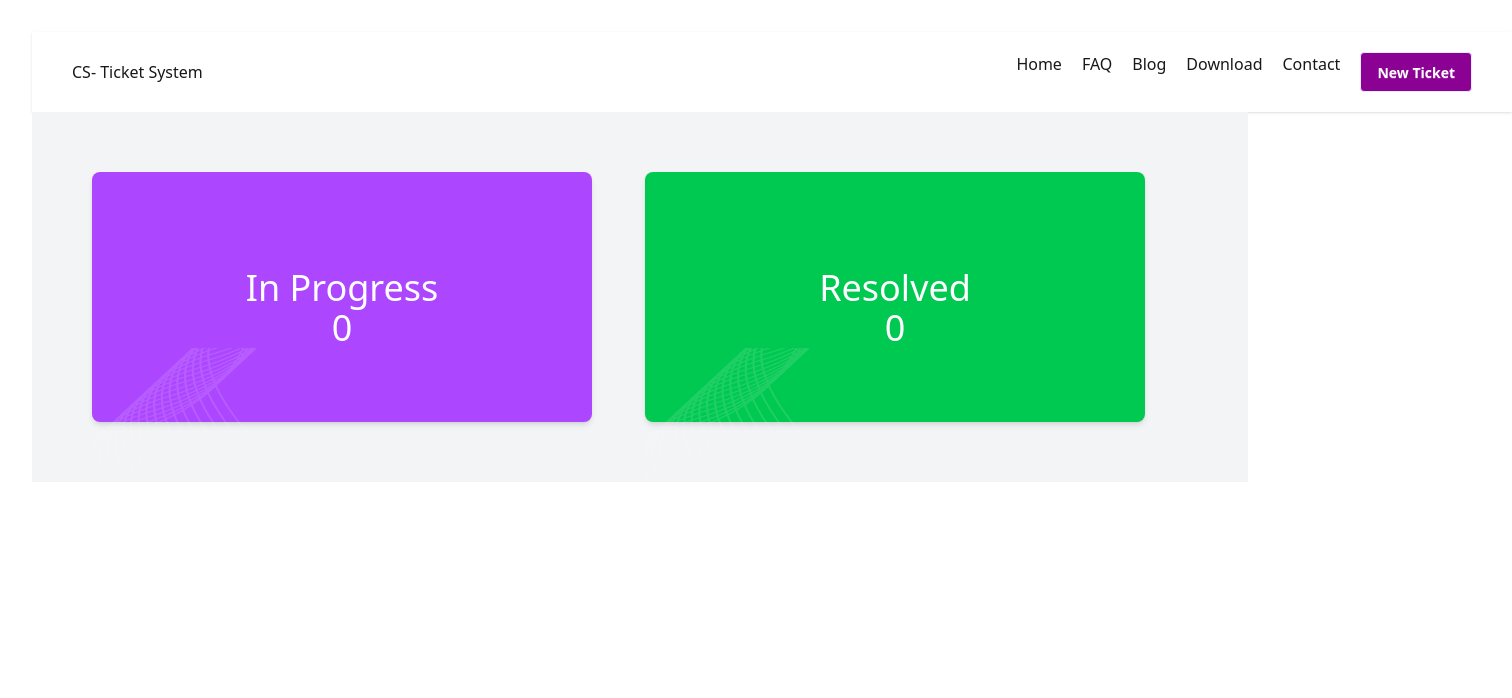
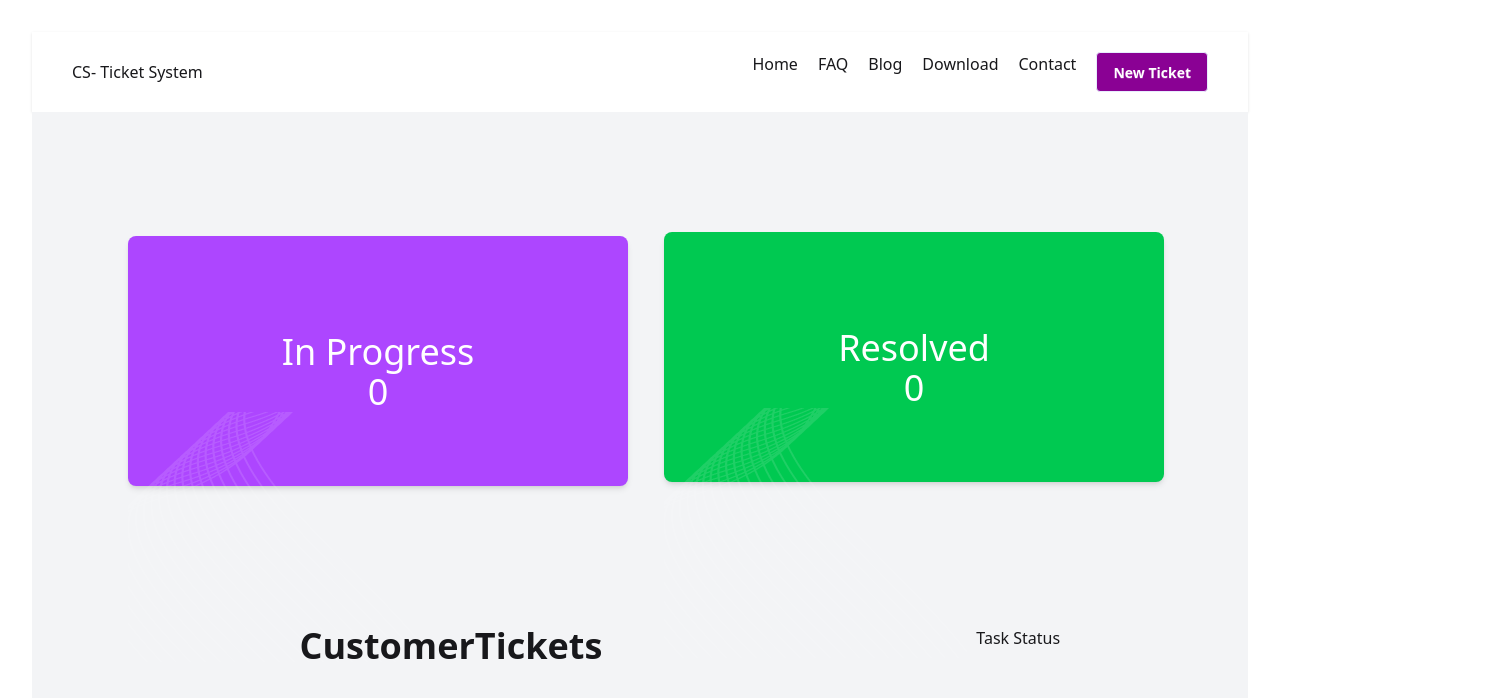
Before and after one commit to sahaantara-ops/Customer-support-assignmentt, a React (Vite) app: page / in a window 1280 px wide. Shown: the top 698 px of the page, 1512 px wide, since content can reach past the window. Built offline with nearby package versions, Linux system fonts and the light colour scheme.

Commit message:
added herosection

```diff
--- a/package.json
+++ b/package.json
@@ -11,6 +11,7 @@
   },
   "dependencies": {
     "@tailwindcss/vite": "^4.1.17",
+    "lucide-react": "^0.553.0",
     "react": "^19.1.1",
     "react-dom": "^19.1.1",
     "tailwindcss": "^4.1.17"
--- /dev/null
+++ b/public/public.json
@@ -0,0 +1,139 @@
+{
+  "ticketDetails": [
+    {
+      "ticketId": 1,
+      "ticketTitle": "Login page not loading",
+      "ticketDescription": "The login page shows a blank screen after clicking the login button.",
+      "ticketCustomer": "Alice Johnson",
+      "ticketPriority": "High",
+      "ticketStatus": "Open",
+      "ticketCreatedAt": "2025-11-05T09:32:00Z"
+    },
+    {
+      "ticketId": 2,
+      "ticketTitle": "Unable to reset password",
+      "ticketDescription": "Password reset link expires instantly after clicking.",
+      "ticketCustomer": "Mark Taylor",
+      "ticketPriority": "Medium",
+      "ticketStatus": "In Progress",
+      "ticketCreatedAt": "2025-11-06T14:12:00Z"
+    },
+    {
+      "ticketId": 3,
+      "ticketTitle": "Payment gateway timeout",
+      "ticketDescription": "Checkout process hangs after selecting payment method.",
+      "ticketCustomer": "Sophie Lee",
+      "ticketPriority": "High",
+      "ticketStatus": "Open",
+      "ticketCreatedAt": "2025-11-07T10:45:00Z"
+    },
+    {
+      "ticketId": 4,
+      "ticketTitle": "Profile picture not updating",
+      "ticketDescription": "New profile photo upload doesn’t reflect immediately.",
+      "ticketCustomer": "Daniel Roberts",
+      "ticketPriority": "Low",
+      "ticketStatus": "Closed",
+      "ticketCreatedAt": "2025-10-29T16:20:00Z"
+    },
+    {
+      "ticketId": 5,
+      "ticketTitle": "Mobile app crashes on startup",
+      "ticketDescription": "App crashes immediately on Android 14 devices.",
+      "ticketCustomer": "Emma Watson",
+      "ticketPriority": "Critical",
+      "ticketStatus": "Open",
+      "ticketCreatedAt": "2025-11-03T07:58:00Z"
+    },
+    {
+      "ticketId": 6,
+      "ticketTitle": "Order history not displaying",
+      "ticketDescription": "Order history page shows an empty list for active users.",
+      "ticketCustomer": "Liam Brown",
+      "ticketPriority": "Medium",
+      "ticketStatus": "In Progress",
+      "ticketCreatedAt": "2025-11-08T12:17:00Z"
+    },
+    {
+      "ticketId": 7,
+      "ticketTitle": "Email notifications not received",
+      "ticketDescription": "User is not receiving confirmation or status update emails.",
+      "ticketCustomer": "Olivia Davis",
+      "ticketPriority": "Low",
+      "ticketStatus": "Open",
+      "ticketCreatedAt": "2025-11-09T11:00:00Z"
+    },
+    {
+      "ticketId": 8,
+      "ticketTitle": "Search results incorrect",
+      "ticketDescription": "Search returns irrelevant products when filters are applied.",
+      "ticketCustomer": "Noah Wilson",
+      "ticketPriority": "Medium",
+      "ticketStatus": "Resolved",
+      "ticketCreatedAt": "2025-10-31T15:43:00Z"
+    },
+    {
+      "ticketId": 9,
+      "ticketTitle": "Website slow performance",
+      "ticketDescription": "Pages take more than 10 seconds to load during peak hours.",
+      "ticketCustomer": "Ava Martinez",
+      "ticketPriority": "High",
+      "ticketStatus": "In Progress",
+      "ticketCreatedAt": "2025-11-01T08:10:00Z"
+    },
+    {
+      "ticketId": 10,
+      "ticketTitle": "Button alignment issue",
+      "ticketDescription": "Submit button overlaps text on small screen sizes.",
+      "ticketCustomer": "Ethan Clark",
+      "ticketPriority": "Low",
+      "ticketStatus": "Closed",
+      "ticketCreatedAt": "2025-10-30T19:55:00Z"
+    },
+    {
+      "ticketId": 11,
+      "ticketTitle": "Live chat not connecting",
+      "ticketDescription": "Chat widget keeps loading without establishing a connection.",
+      "ticketCustomer": "Mia Anderson",
+      "ticketPriority": "High",
+      "ticketStatus": "Open",
+      "ticketCreatedAt": "2025-11-08T09:45:00Z"
+    },
+    {
+      "ticketId": 12,
+      "ticketTitle": "Duplicate invoices generated",
+      "ticketDescription": "System generated two invoices for one order.",
+      "ticketCustomer": "James Scott",
+      "ticketPriority": "Critical",
+      "ticketStatus": "In Progress",
+      "ticketCreatedAt": "2025-11-04T10:20:00Z"
+    },
+    {
+      "ticketId": 13,
+      "ticketTitle": "Cannot download report",
+      "ticketDescription": "Download button for monthly report not working.",
+      "ticketCustomer": "Charlotte White",
+      "ticketPriority": "Medium",
+      "ticketStatus": "Resolved",
+      "ticketCreatedAt": "2025-11-02T13:37:00Z"
+    },
+    {
+      "ticketId": 14,
+      "ticketTitle": "App notifications delayed",
+      "ticketDescription": "Push notifications arrive several hours late.",
+      "ticketCustomer": "Benjamin Hill",
+      "ticketPriority": "Low",
+      "ticketStatus": "Open",
+      "ticketCreatedAt": "2025-11-09T15:18:00Z"
+    },
+    {
+      "ticketId": 15,
+      "ticketTitle": "Broken image links on homepage",
+      "ticketDescription": "Some product images fail to load on homepage carousel.",
+      "ticketCustomer": "Isabella King",
+      "ticketPriority": "Medium",
+      "ticketStatus": "Closed",
+      "ticketCreatedAt": "2025-11-05T11:05:00Z"
+    }
+  ]
+}
--- a/src/App.jsx
+++ b/src/App.jsx
@@ -1,19 +1,33 @@
 
 
+import { Suspense } from 'react';
 import './App.css'
 import HeroSection from './Components/HeroSection/HeroSection'
 import Navbar from './Components/Navbar'
+import OrderContainer from './Components/OrderContainer/OrderContainer'
+import TicketsContainer from './Components/TicketsContainer/TicketsContainer';
+
+const ticketsData = () => fetch('/public/public.json').then((res) => res.json());
+
 
 function App() {
+     const ticketsPromise = ticketsData();
+
 
 
   return (
     <>
-    <header className=' w-[1480px]' >
+    <header>
       <Navbar></Navbar>
      </header>
-     <section >
+     <section className='bg-gray-100'>
       <HeroSection></HeroSection>
+     </section>
+     <section className='bg-gray-100'>
+      <Suspense fallback={'<span className="loading loading-ring loading-xl"></span>'}>
+      <TicketsContainer promise ={ticketsPromise} ></TicketsContainer>
+      </Suspense>
+
      </section>
 
 
--- /dev/null
+++ b/src/Components/Cards/TicketsCard.jsx
@@ -0,0 +1,31 @@
+import React from 'react';
+
+const TicketsCard = () => {
+    const ticketDetails ={
+
+
+    }
+    return (
+        <div className="card bg-base-100 w-96 shadow-sm">
+
+  <div className="card-body">
+    <div className='flex justify-between'>
+    <h2 className="card-title">{ticketDetails.ticketTitle}</h2>
+    <h2 className='bg-amber-300 rounded-b-box'>{ticketDetails.ticketStatus}</h2>
+    </div>
+    <div>
+        <p className='text-shadow-zinc-400'>{ticketDetails.ticketDescription}</p>
+    </div>
+   <div className="card-actions justify-end">
+      <div className="text-gray-400">{ticketDetails.ticketId}</div>
+      <div className="text-amber-100">{ticketDetails.ticketStatus}</div>
+      <div className="text-gray-400">{ticketDetails.ticketCustomer}</div>
+      <div className="text-gray-400">{ticketDetails.ticketCreatedAt}</div>
+
+    </div>
+  </div>
+</div>
+    );
+};
+
+export default TicketsCard;
--- a/src/Components/HeroSection/HeroSection.jsx
+++ b/src/Components/HeroSection/HeroSection.jsx
@@ -6,21 +6,24 @@ import image1 from '../../assets/vector1.png'
 const HeroSection = () => {
     return (
 
-<div className= "grid grid-cols-2 bg-gray-100 W-[auto] gap-[10px]  p-15">
-  <div className= "bg-purple-500 w-[500px] h-[250px] rounded-lg shadow-md">
-    <h3 className= "text-white text-4xl bold center flex justify-center mt-24">In Progress </h3>
+<div className= "grid grid-cols-2 W-[1440px]">
+  <div className='mt-25 ml-18 p-6'>
+    <div className= "bg-purple-500 w-[500px] h-[250px] rounded-lg shadow-md">
+    <h3 className= "text-white text-4xl bold flex justify-center pt-24">In Progress </h3>
     <h3 className= "text-white text-4xl center flex justify-center">0 </h3>
 
     <img src={image1} className='mb-10' alt="Purple Card" />
+  </div>
+  </div>
+  <div className='mb-20 mr-16 p-6'>
+    <div className= "bg-green-500 w-[500px] h-[250px] rounded-lg shadow-md mt-24">
+    <h3 className= "text-white text-4xl bold center flex justify-center pt-24">Resolved </h3>
+    <h3 className= "text-white text-4xl center flex justify-center">0 </h3>
+    <img src={image1} alt="Green Card" />
+    </div>
+  </div>
 
 
-
-  </div>
-  <div className= "bg-green-500 w-[500px] h-[250px] rounded-lg shadow-md">
-    <h3 className= "text-white text-4xl bold center flex justify-center mt-24">Resolved </h3>
-    <h3 className= "text-white text-4xl center flex justify-center">0 </h3>
-    <img src={image1} alt="Green Card" />
- </div>
  </div>
     );
 };
--- a/src/Components/Navbar.jsx
+++ b/src/Components/Navbar.jsx
@@ -2,7 +2,7 @@ import React from 'react';
 
 const Navbar = () => {
     return (
-        <div className='flex items-center justify-between W-[auto] h-[78px] bg-base-100 shadow-sm p-10'>
+        <div className='flex items-center justify-between max-w-[auto] h-[78px] bg-base-100 shadow-sm p-10'>
             <div>
                 <h2>CS- Ticket System</h2>
             </div>
--- /dev/null
+++ b/src/Components/OrderContainer/OrderContainer.jsx
@@ -0,0 +1,10 @@
+import React from 'react';
+
+const OrderContainer = () => {
+    return (
+        <div>
+        </div>
+    );
+};
+
+export default OrderContainer;
--- /dev/null
+++ b/src/Components/TicketsContainer/TicketsContainer.jsx
@@ -0,0 +1,28 @@
+import React, { use } from 'react';
+import OrderContainer from '../OrderContainer/OrderContainer';
+
+const TicketsContainer = ({promise}) => {
+    const orders= use (promise);
+    console.log(orders);
+    return (
+        <div>
+            <OrderContainer></OrderContainer>
+            <section className='w-11/12 mx-auto py-10 grid grid-cols-1 lg: grid-cols-3 gap-5'>
+            <div className="lg:col-span-2">
+                <h2 className='font-bold text-4xl'>CustomerTickets</h2>
+                <div className='space-y-5'>
+                    {
+
+                    }
+                </div>
+
+            </div>
+            <div className="lg:col-span-1">Task Status</div>
+
+            </section>
+
+        </div>
+    );
+};
+
+export default TicketsContainer;
```
Also changed, not shown: 1 other file (tests, documents, lock files or other folders).
